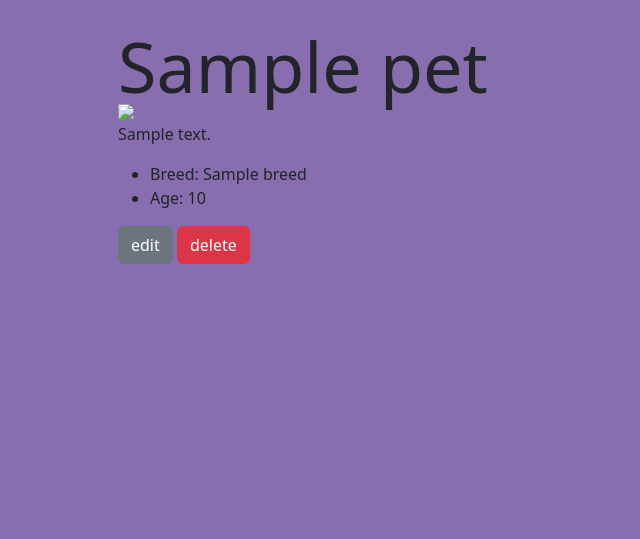
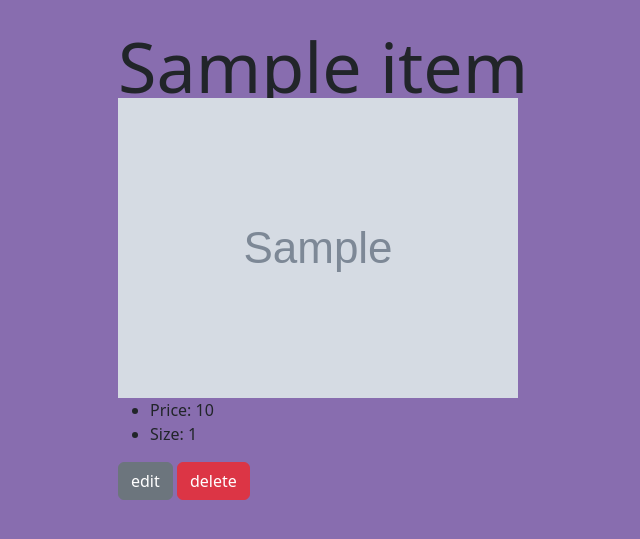
Before and after one commit to pgdeguzman/lis161_final_project, a Flask app: template myapp/templates/pet.html in a window 1280 px wide. Shown: the part 56-595 px from the top of the page, without its empty margins (106-746 px from the left). Run offline with Flask 3, Linux system fonts and the light colour scheme; the template is opened without the code that fills it: most values are stand-ins (such as "Sample title", 1, 10 or a date in 2020); grey boxes marked "Sample" are stand-in pictures.

Commit message:
Update pet.html

```diff
--- a/myapp/templates/pet.html
+++ b/myapp/templates/pet.html
@@ -1,16 +1,13 @@
 {% extends 'base.html' %}
 {% block content %}
-<h1>{{ pet.name }}</h1>
-<img src="{{pet.url}}" id="pet_image">
-<p>{{ pet.description }}</p>
+<h1>{{ item.Name }}</h1>
+<img src="{{item.Image}}" id="product_image">
 <ul>
-    {% if pet.breed %}
-    <li>Breed: {{ pet.breed }}</li>
-    {% endif %}
-    <li>Age: {{ pet.age }}</li>
+    <li>Price: {{ item.Price }}</li>
+    <li>Size: {{ item.Size }}</li>
 </ul>
 <form action="{{ url_for('modify') }}" method="post">
-    <input type="hidden" name="pet_id" value="{{ pet.id }}">
+    <input type="hidden" name="product_id" value="{{ item.ID }}">
     <input class="btn btn-secondary" type="submit" name="modify" value="edit"></input>
     <input class="btn btn-danger" type="submit" name="modify" value="delete"></input>
 </form>
```
